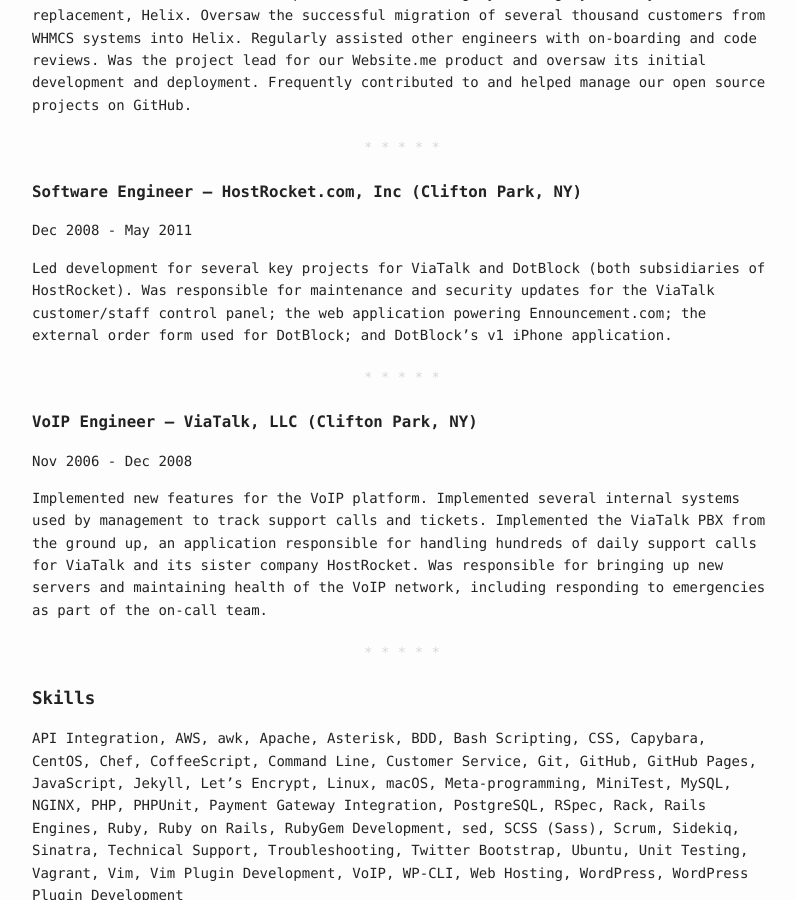
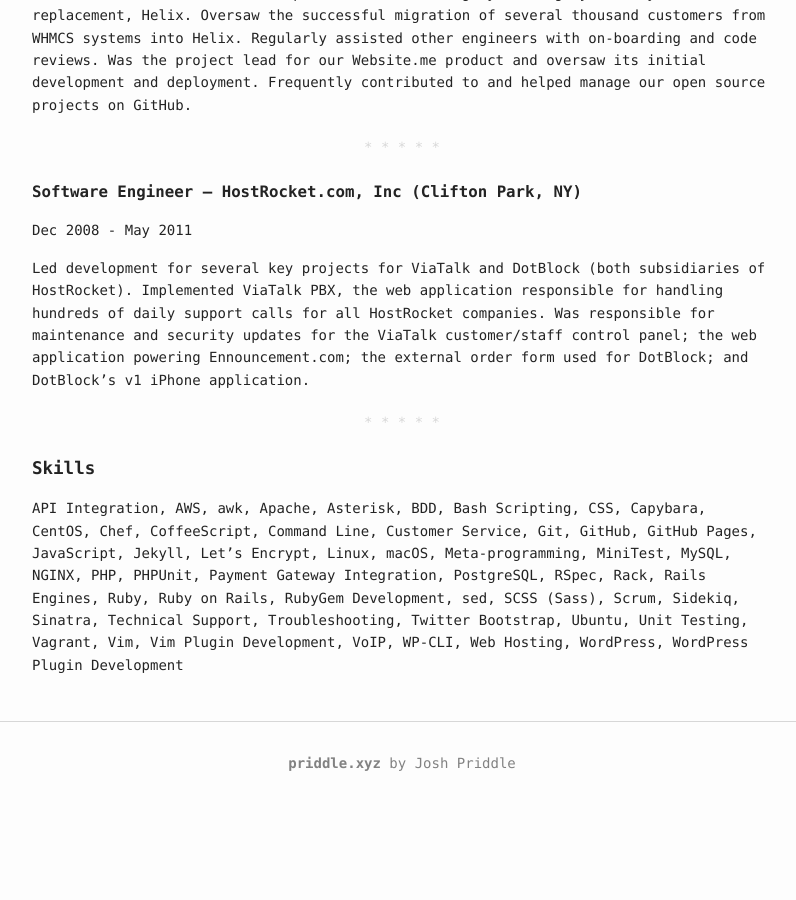
Before and after one commit to itspriddle/priddle.xyz, a Jekyll site: the page built from _pages/resume.md, in a window 1280 px wide and 900 px high, scrolled down 1432 px. Shown: the whole window, without its empty margins (238-1034 px from the left). Built offline with Jekyll 4.4.1, drawn with Linux system fonts in a browser that asks for light colours; after the commit the page ends 2252 px from its top, so only the background shows below that.

Commit message:
Cleanup resume

```diff
--- a/_pages/resume.md
+++ b/_pages/resume.md
@@ -138,23 +138,12 @@
 Dec 2008 - May 2011
 
 Led development for several key projects for ViaTalk and DotBlock (both
-subsidiaries of HostRocket). Was responsible for maintenance and security
-updates for the ViaTalk customer/staff control panel; the web application
-powering Ennouncement.com; the external order form used for DotBlock; and
-DotBlock's v1 iPhone application.
-
----
-
-### VoIP Engineer --- ViaTalk, LLC (Clifton Park, NY)
-
-Nov 2006 - Dec 2008
-
-Implemented new features for the VoIP platform. Implemented several internal
-systems used by management to track support calls and tickets. Implemented the
-ViaTalk PBX from the ground up, an application responsible for handling
-hundreds of daily support calls for ViaTalk and its sister company HostRocket.
-Was responsible for bringing up new servers and maintaining health of the VoIP
-network, including responding to emergencies as part of the on-call team.
+subsidiaries of HostRocket). Implemented ViaTalk PBX, the web application
+responsible for handling hundreds of daily support calls for all HostRocket
+companies. Was responsible for maintenance and security updates for the
+ViaTalk customer/staff control panel; the web application powering
+Ennouncement.com; the external order form used for DotBlock; and DotBlock's v1
+iPhone application.
 
 ---
 
```
